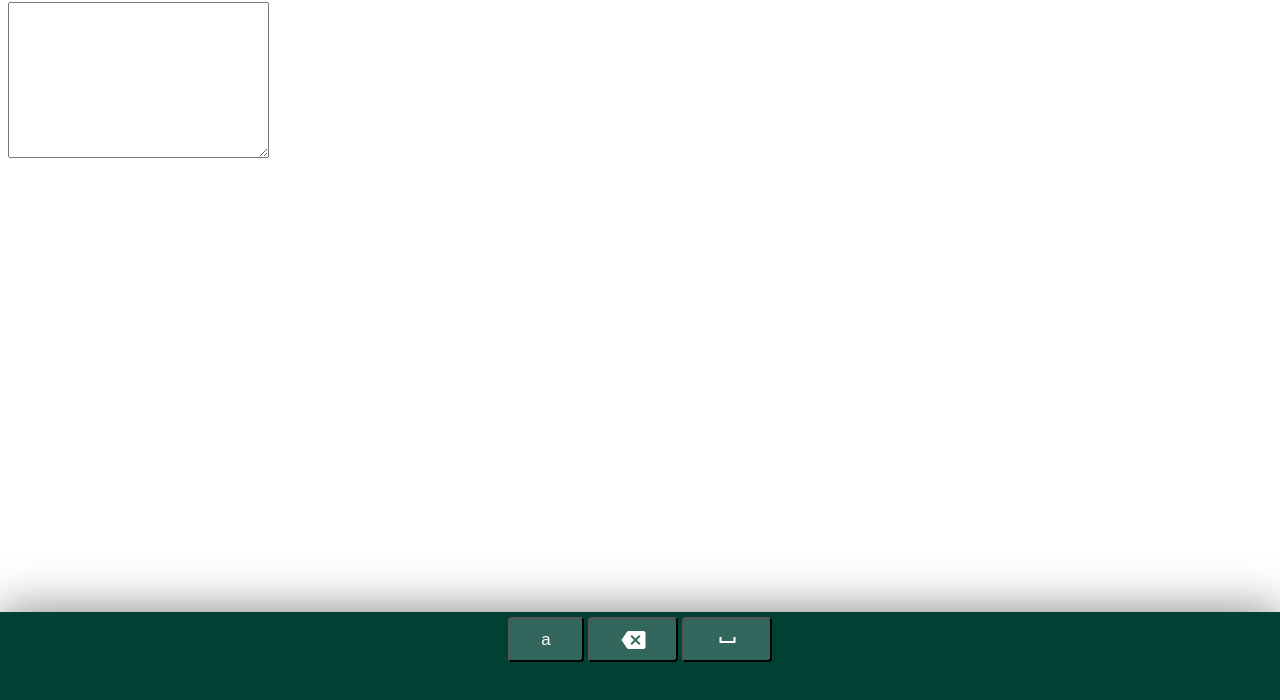
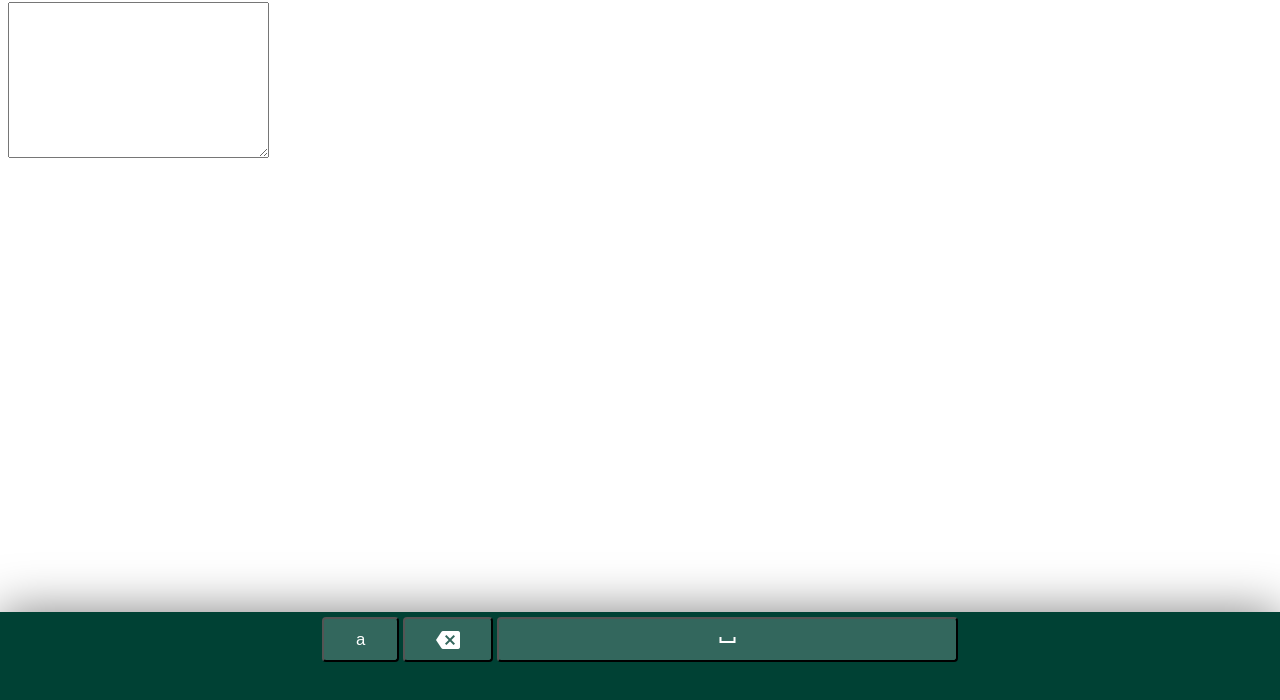
Before and after one commit to VanoKi/virtual-keyboard, a plain HTML site: page index.html in a window 1280 px wide. Shown: the part 78-778 px from the top of the page. Drawn offline with Linux system fonts and the light colour scheme.

Commit message:
fix: width of space_bar

```diff
--- a/index.html
+++ b/index.html
@@ -28,7 +28,7 @@
       <button type="button" class="keyboard__key keyboard__key--wide">
         <i class="material-icons">backspace</i>
       </button>
-      <button type="button" class="keyboard__key keyboard__key--wide">
+      <button type="button" class="keyboard__key keyboard__key--extra-wide">
         <i class="material-icons">space_bar</i>
       </button>
     </div>
--- a/style.css
+++ b/style.css
@@ -85,3 +85,8 @@
 .keyboard__key--wide{
   width: 12%;
 }
+
+.keyboard__key--extra-wide {
+  width: 36%;
+  max-width: 500px;
+}
```
